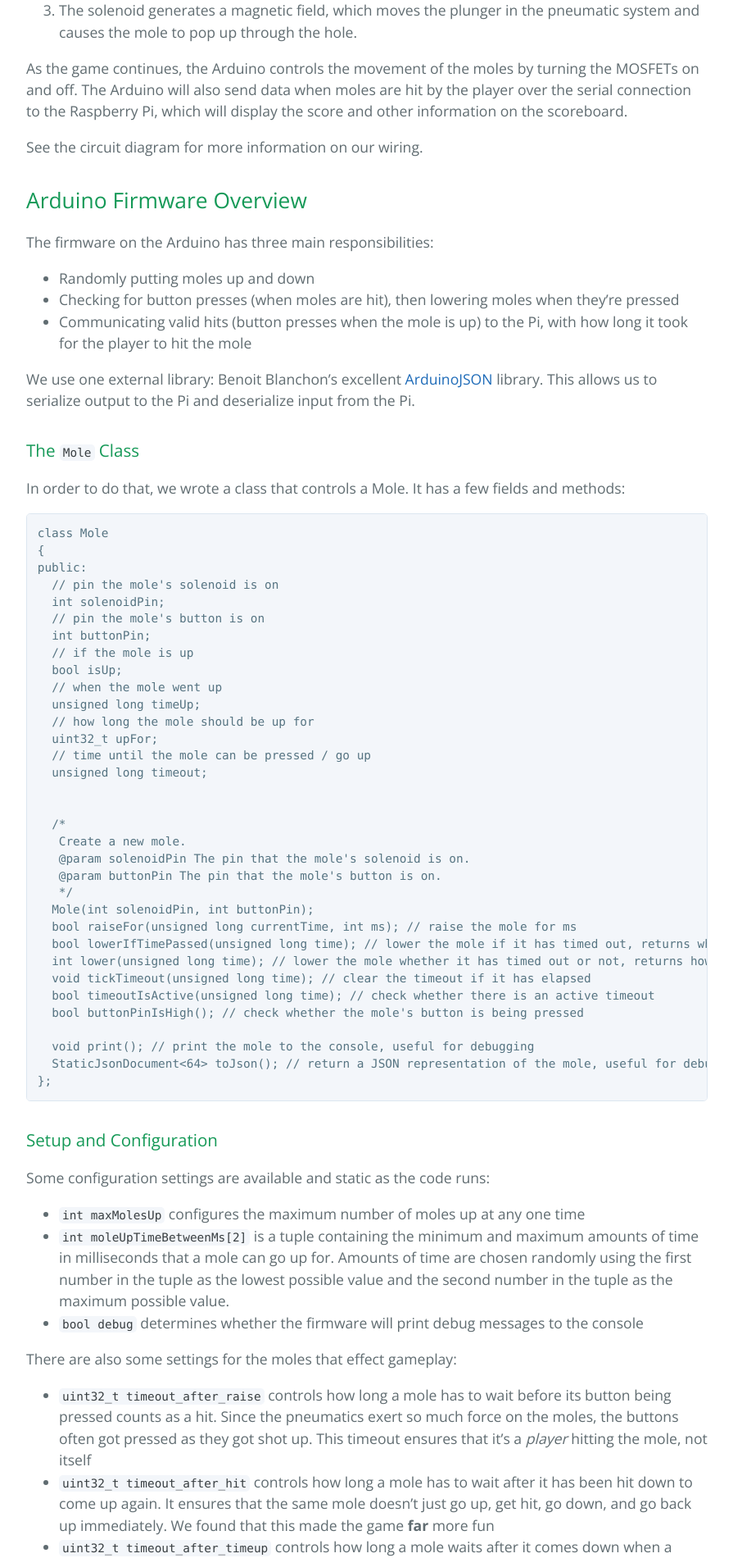
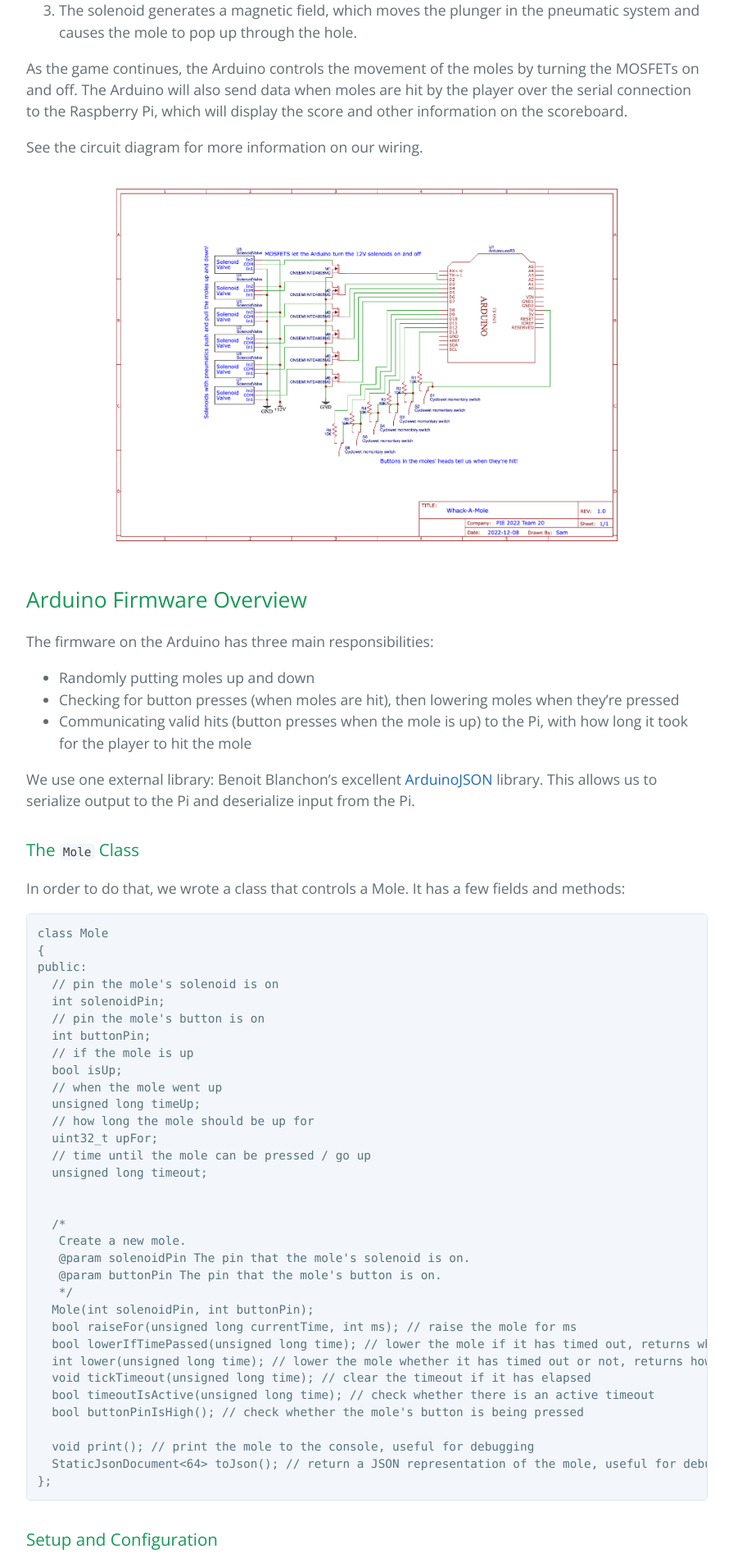
Before and after one commit to iamtheyammer/pie-whack-a-mole, a Jekyll site: the page built from electrical.md, in a window 1280 px wide. Shown: the part 634-2534 px from the top of the page at 82% size, without its empty margins (192-1087 px from the left). Built offline with Jekyll 4.4.1, drawn with Linux system fonts in a browser that asks for light colours.

Commit message:
added missing circuit diagram

```diff
--- a/electrical.md
+++ b/electrical.md
@@ -16,6 +16,10 @@ The circuit can be broken down into three main steps:
 As the game continues, the Arduino controls the movement of the moles by turning the MOSFETs on and off. The Arduino will also send data when moles are hit by the player over the serial connection to the Raspberry Pi, which will display the score and other information on the scoreboard.
 
 See the circuit diagram for more information on our wiring.
+
+<div style="display:flex;flex-direction:row;justify-content:center;padding:10px">
+<img src="website-images/electrical/circuit.png" style="width:auto;height:450px;padding:5px;max-width:100%">
+</div>
 
 ## Arduino Firmware Overview
 
```
Also changed, not shown: website-images/electrical/circuit.png (added).
